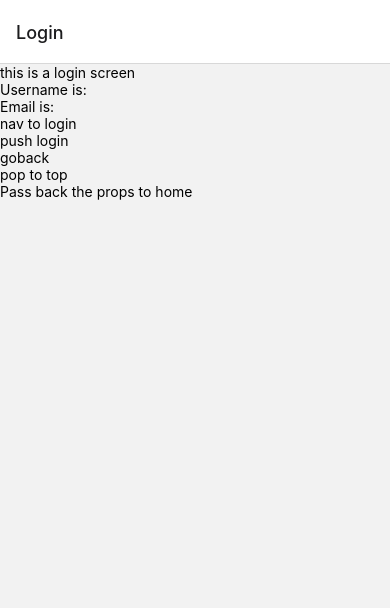
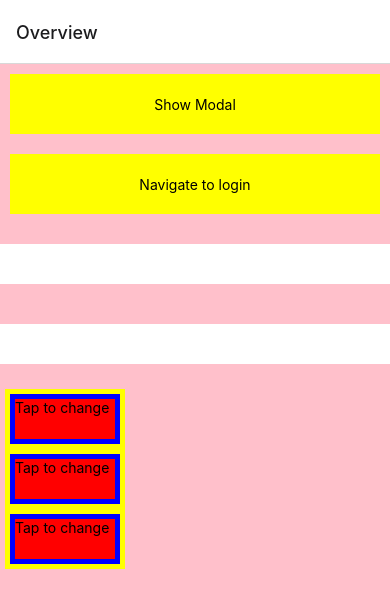
Before and after one commit to firdousali86/RNSampleJuly26, a React Native app: screen /Home in a window 390 px wide. Shown: the top 608 px of the page. Built offline with nearby package versions, Linux system fonts and the light colour scheme.

Commit message:
convert level1 class to func

```diff
--- a/src/App.tsx
+++ b/src/App.tsx
@@ -16,7 +16,7 @@
 const Stack = createNativeStackNavigator();
 
 function App(): JSX.Element {
-  const isUserLoggedIn = false;
+  const isUserLoggedIn = true;
 
   const getAuthStack = () => {
     return (
--- a/src/LevelOne.js
+++ b/src/LevelOne.js
@@ -3,9 +3,8 @@
 import React from 'react';
 import PropTypes from 'prop-types';
 
-class LevelOne extends React.Component {
-  render() {
-    const {bgColor} = this.props;
+const LevelOne = props => {
+  const {bgColor} = props;
 
   console.log('hey this is level one render');
 
@@ -18,13 +17,12 @@
         margin: 5,
         flexDirection: 'column',
       }}>
-        <LevelTwo city={this.props.city} />
-        <LevelTwo city={this.props.city} />
-        <LevelTwo city={this.props.city} />
+      <LevelTwo city={props.city} />
+      <LevelTwo city={props.city} />
+      <LevelTwo city={props.city} />
     </View>
   );
-  }
-}
+};
 
 export default LevelOne;
 
@@ -35,3 +33,26 @@
 LevelOne.defaultProps = {
   bgColor: 'yellow',
 };
+
+// class LevelOne extends React.Component {
+//   render() {
+//     const {bgColor} = this.props;
+
+//     console.log('hey this is level one render');
+
+//     return (
+//       <View
+//         style={{
+//           width: 120,
+//           height: 180,
+//           backgroundColor: bgColor,
+//           margin: 5,
+//           flexDirection: 'column',
+//         }}>
+//         <LevelTwo city={this.props.city} />
+//         <LevelTwo city={this.props.city} />
+//         <LevelTwo city={this.props.city} />
+//       </View>
+//     );
+//   }
+// }
```
Lines whose indentation alone changed are shown as unchanged.
